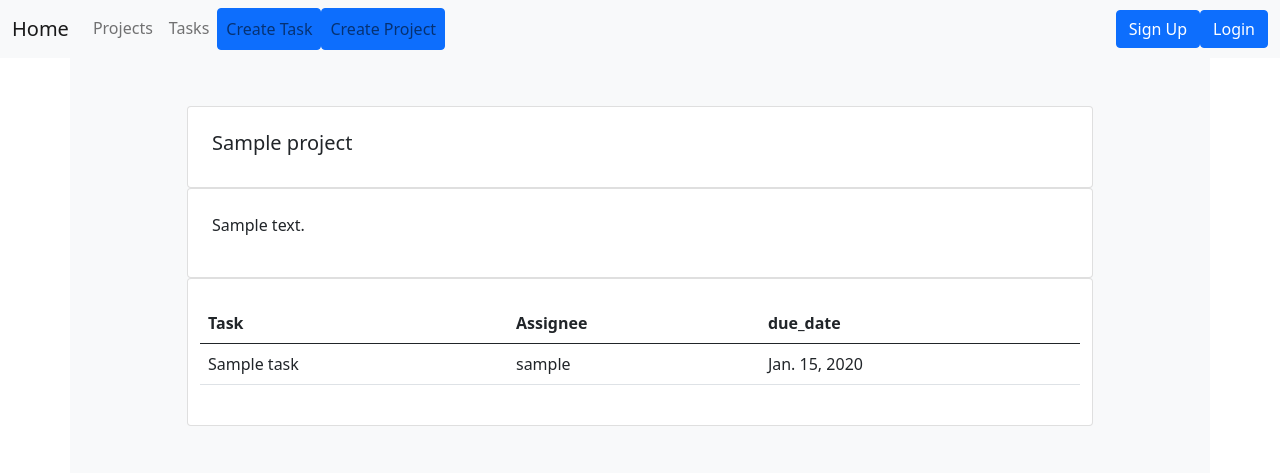
After one commit to amin-mousavi/project_management_application, a Django app: page /projects/1 in a window 1280 px wide. The commit adds this page. Shown: the top 473 px of the page. Run offline with Django 4.2, Linux system fonts and the light colour scheme; tables that the repository leaves empty hold one stand-in row (values such as "Sample post").

Commit message:
Create a page for list of all project and create one page for each projct to show detail of project and show tasks.

```diff
--- a/config/urls.py
+++ b/config/urls.py
@@ -15,8 +15,9 @@ Including another URLconf
     2. Add a URL to urlpatterns:  path('blog/', include('blog.urls'))
 """
 from django.contrib import admin
-from django.urls import path
+from django.urls import path, include
 
 urlpatterns = [
     path('admin/', admin.site.urls),
+    path('', include('projects.urls'))
 ]
--- /dev/null
+++ b/projects/templates/projects/project-detail.html
@@ -0,0 +1,54 @@
+{% extends 'base.html' %}
+
+{% block content %}
+<div class="container  bg-light ">
+     <div class="container py-5 h-100">
+       <div class="row d-flex justify-content-center align-items-center h-500">
+          <div class="col-md-12 col-xl-10">
+             <div class="card mask-custom">
+               <div class="card-body p-4 ">
+                   <div class="row">
+                      <h5 class="border-0 align-left">
+                         {{ project.name }}
+                      </h5>
+                   </div>
+                </div>
+             </div>
+             <div class="card mask-custom">
+               <div class="card-body p-4 ">
+                   <div class="row">
+                      <p class="border-0 align-left">
+                       {{ project.description }}
+                      </p>
+                   </div>
+                </div>
+             </div>
+             <div class="card mask-custom">
+               <div class="card-body p-4 ">
+                   <div class="row">
+                      <table class="table">
+                       <thead>
+                         <tr>
+                           <th>Task</th>
+                           <th>Assignee</th>
+                           <th>due_date</th>
+                         </tr>
+                       </thead>
+                       {% for task in project_tasks %}
+                       <tbody>
+                         <tr>
+                           <td>{{ task.title }}</td>
+                           <td>{{ task.assignee }}</td>
+                           <td>{{ task.due_date }}</td>
+                         </tr>
+
+                       </tbody>
+                       {% endfor%}
+                     </table>
+                   </div>
+                </div>
+             </div>
+          </div>
+       </div>
+    </div>
+{% endblock content %}
--- /dev/null
+++ b/projects/urls.py
@@ -0,0 +1,11 @@
+from django.urls import path
+
+from . import views
+
+
+urlpatterns = [
+    path('home', views.home, name = 'home'),
+    path('projects/', views.projectList, name = 'projects'),
+    path('projects/<int:pk>', views.projectDetail, name ='project-detail'),
+
+]
--- a/projects/views.py
+++ b/projects/views.py
@@ -1,3 +1,24 @@
 from django.shortcuts import render
+from django.shortcuts import get_object_or_404
 
-# Create your views here.
+from .models import Project
+
+
+def home(request):
+    return render(request, 'index.html')
+
+
+def projectList(request):
+   projects = Project.objects.all()
+
+   context = {'projects':projects}
+   return render(request, 'projects/projects.html',context)
+
+
+
+def projectDetail(request,pk):
+   project = get_object_or_404(Project, id=pk)
+   project_tasks = project.task_set.all()
+
+   context = {'project':project,'project_tasks':project_tasks}
+   return render(request, 'projects/project-detail.html',context)
--- a/templates/base.html
+++ b/templates/base.html
@@ -1,3 +1,4 @@
+{% load static %}
 <!doctype html>
 <html lang="en">
    <head>
@@ -7,10 +8,12 @@
       <!-- Bootstrap CSS -->
       <link href="https://cdn.jsdelivr.net/npm/bootstrap@5.0.2/dist/css/bootstrap.min.css" rel="stylesheet" integrity="sha384-EVSTQN3/azprG1Anm3QDgpJLIm9Nao0Yz1ztcQTwFspd3yD65VohhpuuCOmLASjC" crossorigin="anonymous">
       <link rel="stylesheet" href=" " />
+      <!-- <link rel="stylesheet" href="{% static 'css/main.css' %}" type="text/css"  /> -->
+
       <title>Work Projects</title>
    </head>
    <body>
-
+      {% include "navbar.html" %}
       {% block content %}
       {% endblock content %}
       <script src="https://cdn.jsdelivr.net/npm/@popperjs/core@2.9.2/dist/umd/popper.min.js" integrity="sha384-IQsoLXl5PILFhosVNubq5LC7Qb9DXgDA9i+tQ8Zj3iwWAwPtgFTxbJ8NT4GN1R8p" crossorigin="anonymous"></script>
--- a/templates/navbar.html
+++ b/templates/navbar.html
@@ -1,6 +1,6 @@
 <nav class="navbar navbar-expand-lg navbar-light bg-light">
    <div class="container-fluid">
-       <a class="navbar-brand" href="{% url 'home' %}">Home</a>
+      <a class="navbar-brand" href="{% url 'projects' %}">Home</a>
       <button class="navbar-toggler" type="button" data-bs-toggle="collapse" data-bs-target="#navbarSupportedContent" aria-controls="navbarSupportedContent" aria-expanded="false" aria-label="Toggle navigation">
       <span class="navbar-toggler-icon"></span>
       </button>
```
Also changed, not shown: projects/templates/projects/projects.html (+22 -7 lines), static/css/main.css (added). Lines whose indentation alone changed are shown as unchanged.
